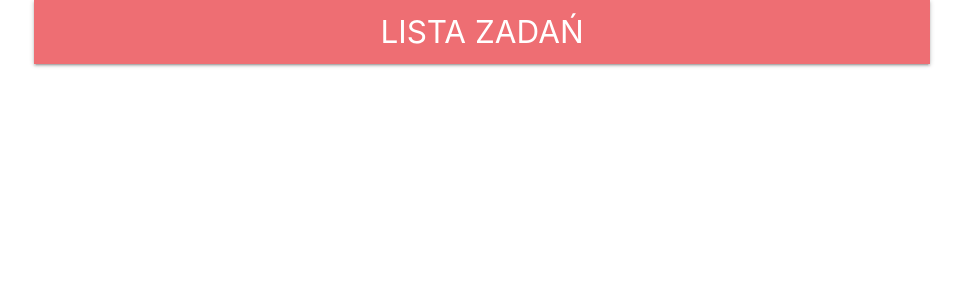
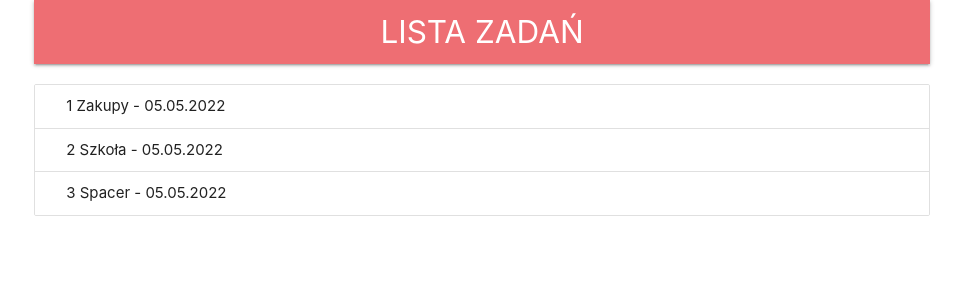
Before and after one commit to himxx/todos-list, an Angular app: page / in a window 1280 px wide. Shown: the top 300 px of the page, without its empty margins (158-1121 px from the left). Built offline with nearby package versions, Linux system fonts and the light colour scheme; data requests are answered from the project's data file.

Commit message:
created tasks component

```diff
--- a/src/app/app.component.html
+++ b/src/app/app.component.html
@@ -1,3 +1,4 @@
 <div class="container">
   <app-header title="Lista zadań"></app-header>
+  <app-todos></app-todos>
 </div>
--- a/src/app/app.module.ts
+++ b/src/app/app.module.ts
@@ -4,11 +4,13 @@ import { BrowserModule } from '@angular/platform-browser';
 
 import { AppComponent } from './app.component';
 import { HeaderComponent } from './components/header/header.component';
+import { TodosComponent } from './components/todos/todos.component';
 
 @NgModule({
   declarations: [
     AppComponent,
-    HeaderComponent
+    HeaderComponent,
+    TodosComponent
   ],
   imports: [
     BrowserModule,
--- /dev/null
+++ b/src/app/components/todos/todos.component.html
@@ -0,0 +1,8 @@
+
+<ul class="collection">
+    <li class="collection-item row" *ngFor="let task of tasks let index = index">
+        <span class="col s10">
+            {{index + 1}} {{task.text}} - {{task.date}}
+        </span>
+    </li>
+</ul>
--- /dev/null
+++ b/src/app/components/todos/todos.component.ts
@@ -0,0 +1,20 @@
+import { Task } from './../../model/task';
+import { TaskService } from './../../services/task.service';
+import { Component, OnInit } from '@angular/core';
+
+@Component({
+  selector: 'app-todos',
+  templateUrl: './todos.component.html',
+  styleUrls: ['./todos.component.css']
+})
+export class TodosComponent implements OnInit {
+
+  tasks:Task[] = [];
+
+  constructor(private taskService: TaskService) { }
+
+  ngOnInit(): void {
+    this.taskService.getTask().subscribe(tasks => this.tasks = tasks);
+  }
+
+}
--- a/src/app/services/task.service.ts
+++ b/src/app/services/task.service.ts
@@ -1,6 +1,7 @@
 import { Injectable } from '@angular/core';
 import {HttpClient} from '@angular/common/http';
 import { Observable } from 'rxjs';
+import { Task } from '../model/task';
 
 @Injectable({
   providedIn: 'root'
```
Also changed, not shown: src/app/components/todos/todos.component.css (added), 1 other file (tests, documents, lock files or other folders).
